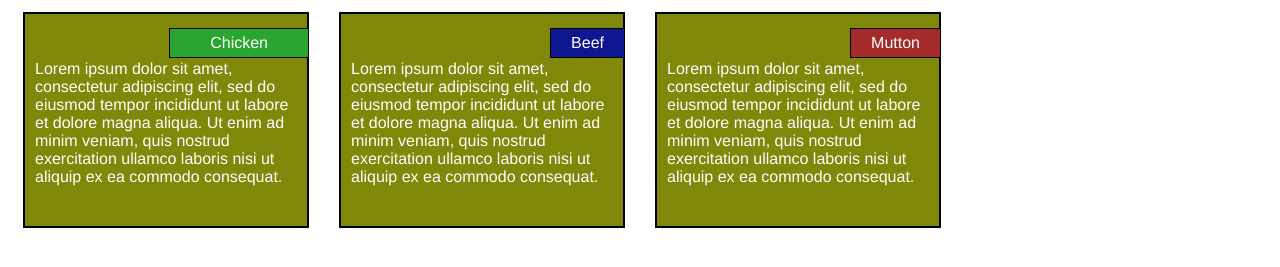
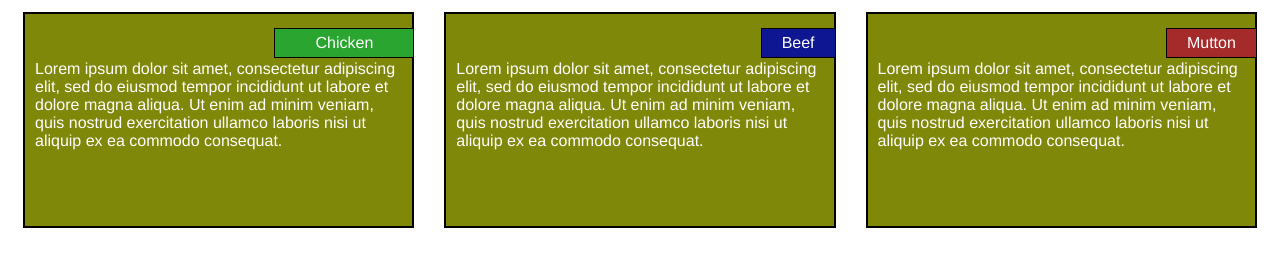
Before and after one commit to Mus3813/coursera, a plain HTML site: page index.html in a window 1280 px wide. Shown: the part 63-330 px from the top of the page. Drawn offline with Linux system fonts and the light colour scheme.

Commit message:
final changes

```diff
--- a/css/styles.css
+++ b/css/styles.css
@@ -20,11 +20,10 @@ h1 {
   text-align: center;
 }
 .lorem {
-  width: 100%;
+    width: 100%;
   height: 180px;
   font-family: Helvetica;
   color: white;
-  padding-top: 30px;
   padding: 30px 10px 5px 10px;
 }
 /* Simple Responsive Framework. */
--- a/index.html
+++ b/index.html
@@ -15,7 +15,7 @@
     </h1>
     <div>
         <div class="row">
-            <div class="col-lg-3 col-md-6 col-sm-12">
+            <div class="col-lg-4 col-md-6 col-sm-12">
               <div id="box">
                 <p class="lorem">
                   Lorem ipsum dolor sit amet, consectetur adipiscing elit, sed do eiusmod tempor incididunt ut labore et dolore magna aliqua. Ut enim ad minim veniam, quis nostrud exercitation ullamco laboris nisi ut aliquip ex ea commodo consequat.
@@ -23,7 +23,7 @@
                 <p id="Chicken">Chicken</p>
               </div>
             </div>
-            <div class="col-lg-3 col-md-6 col-sm-12">
+            <div class="col-lg-4 col-md-6 col-sm-12">
               <div id="box">
                 <p class="lorem">
                   Lorem ipsum dolor sit amet, consectetur adipiscing elit, sed do eiusmod tempor incididunt ut labore et dolore magna aliqua. Ut enim ad minim veniam, quis nostrud exercitation ullamco laboris nisi ut aliquip ex ea commodo consequat.
@@ -31,7 +31,7 @@
                 <p id="Beef">Beef</p>
               </div>
             </div>
-            <div class="col-lg-3 col-md-12 col-sm-12">
+            <div class="col-lg-4 col-md-12 col-sm-12">
               <div id="box">
                 <p class="lorem">
                   Lorem ipsum dolor sit amet, consectetur adipiscing elit, sed do eiusmod tempor incididunt ut labore et dolore magna aliqua. Ut enim ad minim veniam, quis nostrud exercitation ullamco laboris nisi ut aliquip ex ea commodo consequat.
```
